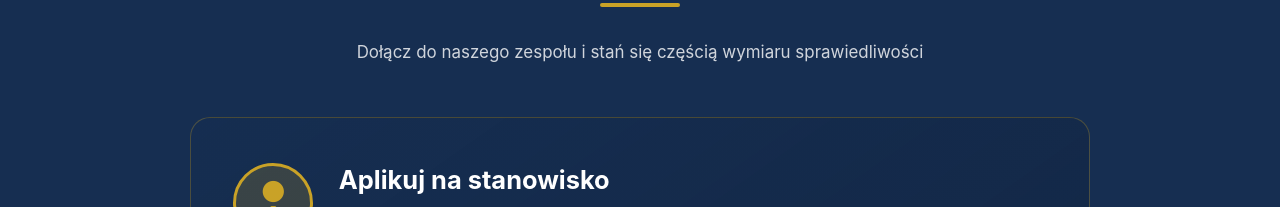
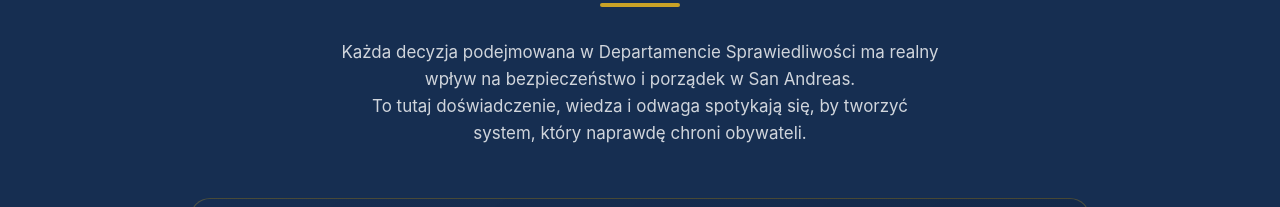
Before and after one commit to WiktorM257/DojNxtRp_recruitment, a plain HTML site: page index.html in a window 1280 px wide. Shown: the part 557-764 px from the top of the page. Drawn offline with Linux system fonts and the light colour scheme.

Commit message:
Revise recruitment section content and details
Updated recruitment section content to reflect new information about the Department of Justice and its recruitment process.

```diff
--- a/index.html
+++ b/index.html
@@ -109,7 +109,7 @@
        <section class="recruitment" id="recruitment">
         <div class="section-header fade-in">
             <h2>Rekrutacja</h2>
-            <p>Dołącz do naszego zespołu i stań się częścią wymiaru sprawiedliwości</p>
+            <p>Każda decyzja podejmowana w Departamencie Sprawiedliwości ma realny wpływ na bezpieczeństwo i porządek w San Andreas.<br> To tutaj doświadczenie, wiedza i odwaga spotykają się, by tworzyć system, który naprawdę chroni obywateli. </p>
         </div>
         <div class="recruitment-content fade-in">
             <div class="recruitment-header">
```
